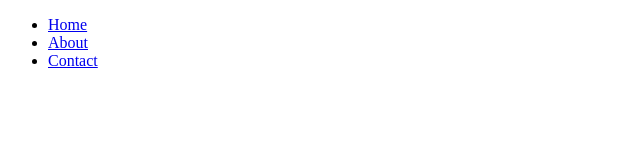
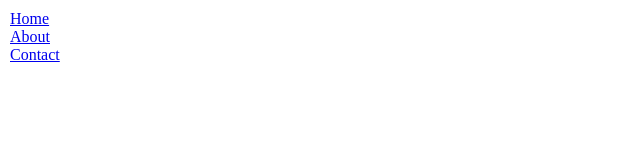
Before and after one commit to 00010035/rsschool-cv, a plain HTML site: page index.html in a window 1280 px wide. Shown: the whole page, without its empty margins (0-640 px from the left). Drawn offline with Linux system fonts and the light colour scheme.

Commit message:
feat: filling html

```diff
--- a/index.html
+++ b/index.html
@@ -10,10 +10,10 @@
 </head>
 
 <body>
-    <header>
+    <header class="header">
 
     </header>
-
+    <main>
         <nav>
             <ul>
                 <li><a href="index.html">Home</a></li>
@@ -26,6 +26,7 @@
         </section>
         <article></article>
         <aside></aside>
+    </main>
     <footer>
 
     </footer>
--- a/style.css
+++ b/style.css
@@ -0,0 +1,11 @@
+*,
+*:before,
+*:after {
+  box-sizing: inherit;
+  margin: 0;
+  padding: 0;
+}
+
+body {
+  padding: 10px;
+}
```
Lines whose indentation alone changed are shown as unchanged.
